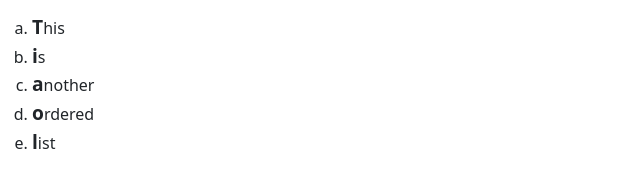
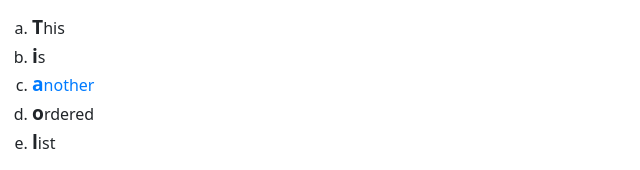
Before and after one commit to ElenaChen327/datapub.elena.io, a plain HTML site: page DC/Week3/week3dcindex.html in a window 1280 px wide. Shown: the part 232-402 px from the top of the page, 0-640 px from the left. Drawn offline with nearby package versions, Linux system fonts and the light colour scheme.

Commit message:
Update week3dcindex.html

```diff
--- a/DC/Week3/week3dcindex.html
+++ b/DC/Week3/week3dcindex.html
@@ -46,13 +46,15 @@
       </ol>
 
       <!-- Ordered List with class="b" -->
-      <ol class="b">
+      <!-- Ordered List with class="b" -->
+    <ol class="b">
         <li>This</li>
         <li>is</li>
-        <li>another</li>
+        <li><a href="https://www.leagueoflegends.com/en-us/news/game-updates/patch-14-7-notes/" class="custom-link">another</a></li>
         <li>ordered</li>
         <li>list</li>
       </ol>
+
 
       <!-- Unordered List with class="c" -->
       <ul class="c">
```
